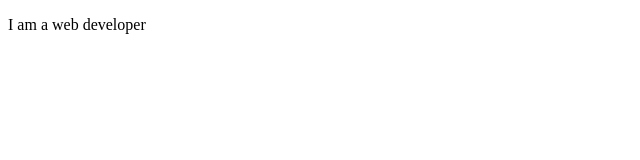
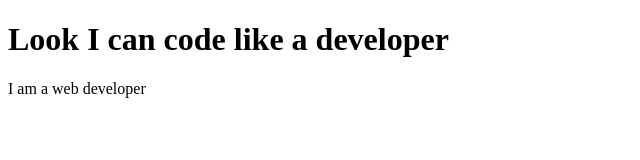
Before and after one commit to Parvez141300/my-first-website, a plain HTML site: page index.html in a window 1280 px wide. Shown: the whole page, without its empty margins (0-640 px from the left). Drawn offline with Linux system fonts and the light colour scheme.

Commit message:
Learning code

```diff
--- a/index.html
+++ b/index.html
@@ -6,6 +6,7 @@
     <title>Document</title>
 </head>
 <body>
+    <h1>Look I can code like a  developer</h1>
     <p>I am a web developer</p>
 </body>
 </html>
```
